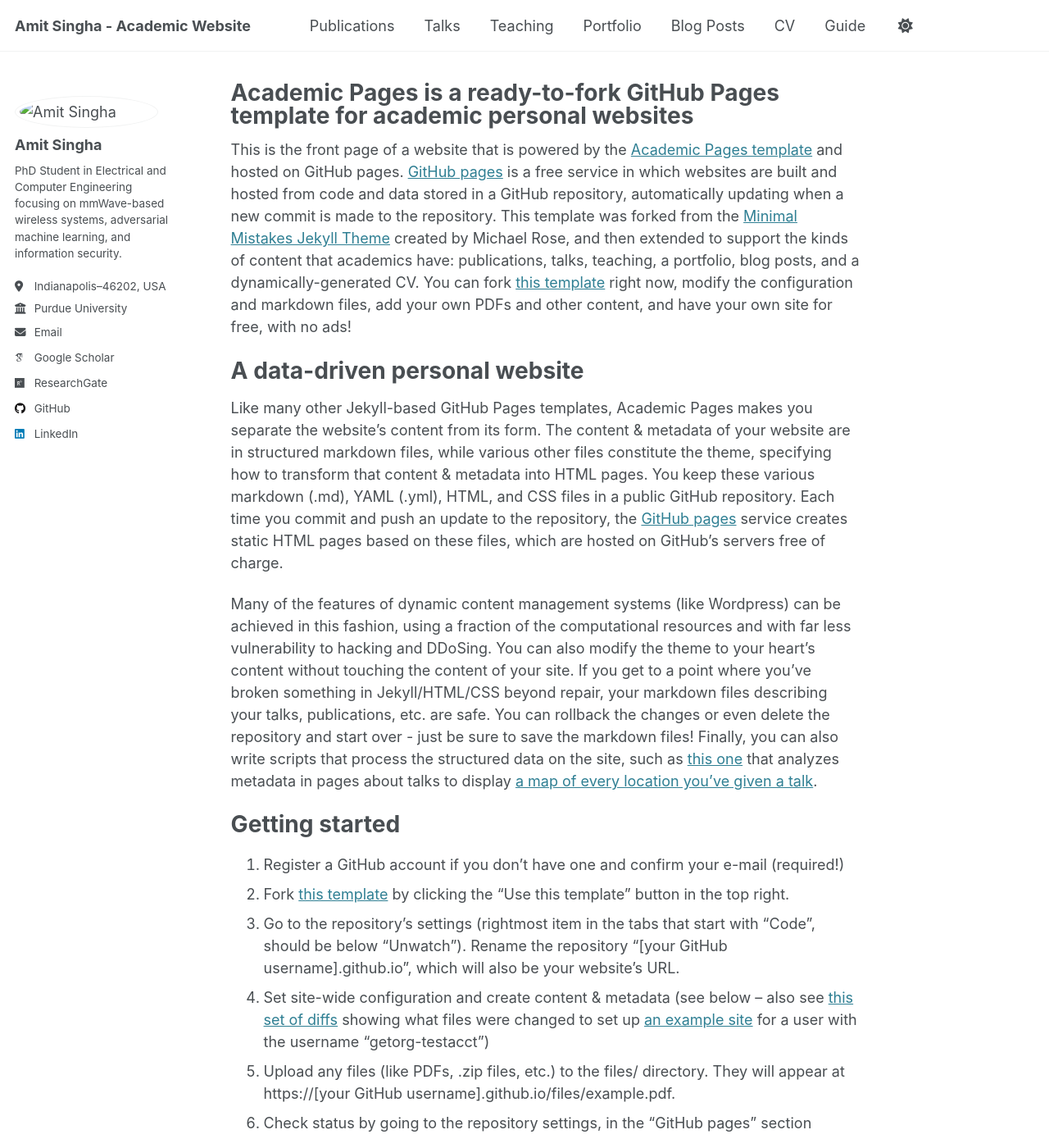
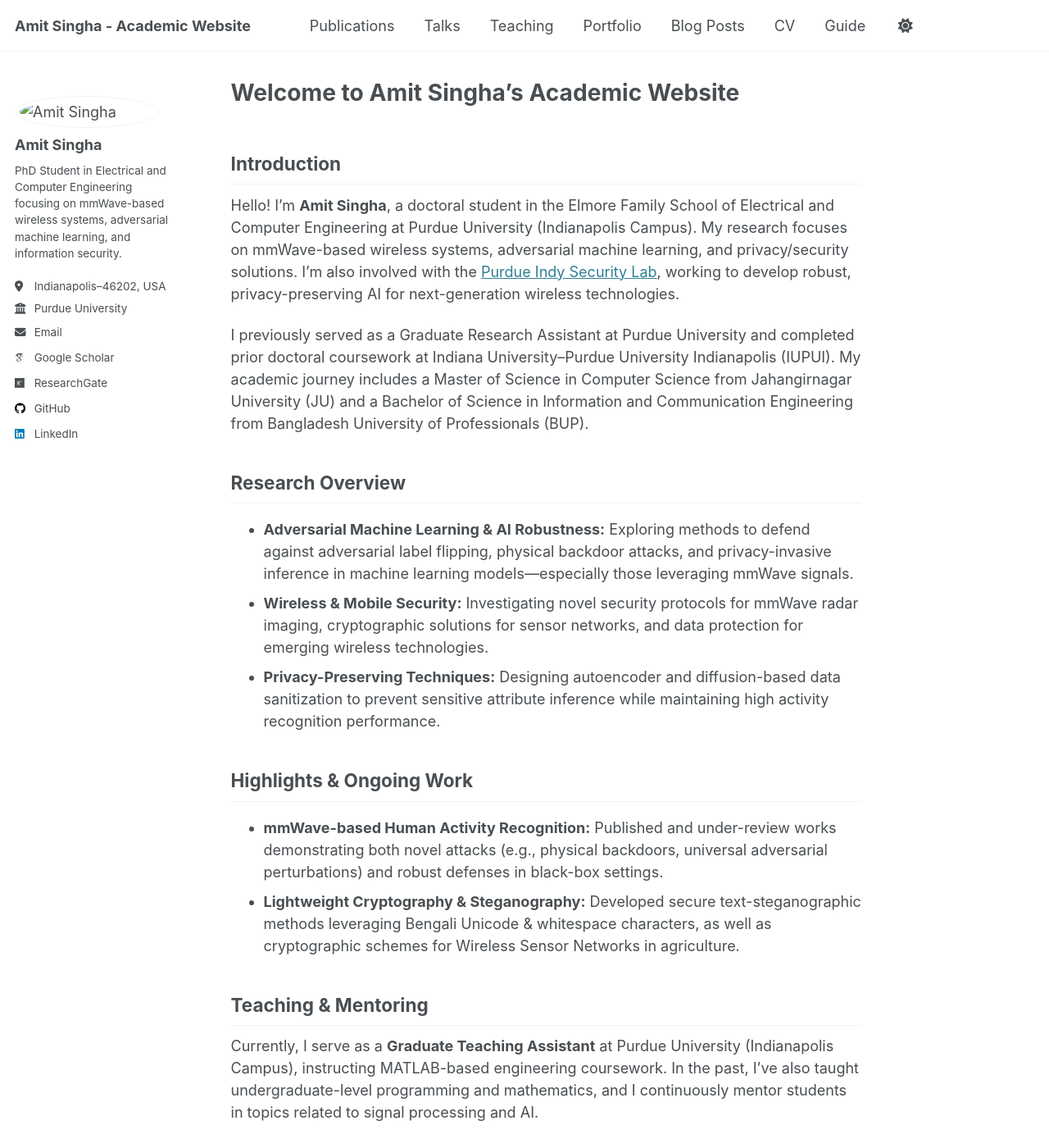
Before and after one commit to singpurdue/singpurdue.github.io, a Jekyll site: the page built from _pages/about.md, in a window 1280 px wide and 1400 px high. Shown: the whole window at 82% size. Built offline with Jekyll 4.4.1, drawn with Linux system fonts in a browser that asks for light colours; some web fonts are replaced; some of the changed text lies outside the part shown.

Commit message:
Update about.md

```diff
--- a/_pages/about.md
+++ b/_pages/about.md
@@ -1,49 +1,40 @@
 ---
 permalink: /
-title: "Academic Pages is a ready-to-fork GitHub Pages template for academic personal websites"
+title: "Welcome to Amit Singha's Academic Website"
 author_profile: true
 redirect_from:
   - /about/
   - /about.html
 ---
 
-This is the front page of a website that is powered by the [Academic Pages template](https://github.com/academicpages/academicpages.github.io) and hosted on GitHub pages. [GitHub pages](https://pages.github.com) is a free service in which websites are built and hosted from code and data stored in a GitHub repository, automatically updating when a new commit is made to the repository. This template was forked from the [Minimal Mistakes Jekyll Theme](https://mmistakes.github.io/minimal-mistakes/) created by Michael Rose, and then extended to support the kinds of content that academics have: publications, talks, teaching, a portfolio, blog posts, and a dynamically-generated CV. You can fork [this template](https://github.com/academicpages/academicpages.github.io) right now, modify the configuration and markdown files, add your own PDFs and other content, and have your own site for free, with no ads!
+## Introduction
 
-A data-driven personal website
-======
-Like many other Jekyll-based GitHub Pages templates, Academic Pages makes you separate the website's content from its form. The content & metadata of your website are in structured markdown files, while various other files constitute the theme, specifying how to transform that content & metadata into HTML pages. You keep these various markdown (.md), YAML (.yml), HTML, and CSS files in a public GitHub repository. Each time you commit and push an update to the repository, the [GitHub pages](https://pages.github.com/) service creates static HTML pages based on these files, which are hosted on GitHub's servers free of charge.
+Hello! I’m **Amit Singha**, a doctoral student in the Elmore Family School of Electrical and Computer Engineering at Purdue University (Indianapolis Campus). My research focuses on mmWave-based wireless systems, adversarial machine learning, and privacy/security solutions. I'm also involved with the [Purdue Indy Security Lab](https://www.cerias.purdue.edu/site/people/students/view/3815), working to develop robust, privacy-preserving AI for next-generation wireless technologies.
 
-Many of the features of dynamic content management systems (like Wordpress) can be achieved in this fashion, using a fraction of the computational resources and with far less vulnerability to hacking and DDoSing. You can also modify the theme to your heart's content without touching the content of your site. If you get to a point where you've broken something in Jekyll/HTML/CSS beyond repair, your markdown files describing your talks, publications, etc. are safe. You can rollback the changes or even delete the repository and start over - just be sure to save the markdown files! Finally, you can also write scripts that process the structured data on the site, such as [this one](https://github.com/academicpages/academicpages.github.io/blob/master/talkmap.ipynb) that analyzes metadata in pages about talks to display [a map of every location you've given a talk](https://academicpages.github.io/talkmap.html).
+I previously served as a Graduate Research Assistant at Purdue University and completed prior doctoral coursework at Indiana University–Purdue University Indianapolis (IUPUI). My academic journey includes a Master of Science in Computer Science from Jahangirnagar University (JU) and a Bachelor of Science in Information and Communication Engineering from Bangladesh University of Professionals (BUP).
 
-Getting started
-======
-1. Register a GitHub account if you don't have one and confirm your e-mail (required!)
-1. Fork [this template](https://github.com/academicpages/academicpages.github.io) by clicking the "Use this template" button in the top right.
-1. Go to the repository's settings (rightmost item in the tabs that start with "Code", should be below "Unwatch"). Rename the repository "[your GitHub username].github.io", which will also be your website's URL.
-1. Set site-wide configuration and create content & metadata (see below -- also see [this set of diffs](http://archive.is/3TPas) showing what files were changed to set up [an example site](https://getorg-testacct.github.io) for a user with the username "getorg-testacct")
-1. Upload any files (like PDFs, .zip files, etc.) to the files/ directory. They will appear at https://[your GitHub username].github.io/files/example.pdf.
-1. Check status by going to the repository settings, in the "GitHub pages" section
+## Research Overview
 
-Site-wide configuration
-------
-The main configuration file for the site is in the base directory in [_config.yml](https://github.com/academicpages/academicpages.github.io/blob/master/_config.yml), which defines the content in the sidebars and other site-wide features. You will need to replace the default variables with ones about yourself and your site's github repository. The configuration file for the top menu is in [_data/navigation.yml](https://github.com/academicpages/academicpages.github.io/blob/master/_data/navigation.yml). For example, if you don't have a portfolio or blog posts, you can remove those items from that navigation.yml file to remove them from the header.
+- **Adversarial Machine Learning & AI Robustness:** Exploring methods to defend against adversarial label flipping, physical backdoor attacks, and privacy-invasive inference in machine learning models—especially those leveraging mmWave signals.
+- **Wireless & Mobile Security:** Investigating novel security protocols for mmWave radar imaging, cryptographic solutions for sensor networks, and data protection for emerging wireless technologies.
+- **Privacy-Preserving Techniques:** Designing autoencoder and diffusion-based data sanitization to prevent sensitive attribute inference while maintaining high activity recognition performance.
 
-Create content & metadata
-------
-For site content, there is one markdown file for each type of content, which are stored in directories like _publications, _talks, _posts, _teaching, or _pages. For example, each talk is a markdown file in the [_talks directory](https://github.com/academicpages/academicpages.github.io/tree/master/_talks). At the top of each markdown file is structured data in YAML about the talk, which the theme will parse to do lots of cool stuff. The same structured data about a talk is used to generate the list of talks on the [Talks page](https://academicpages.github.io/talks), each [individual page](https://academicpages.github.io/talks/2012-03-01-talk-1) for specific talks, the talks section for the [CV page](https://academicpages.github.io/cv), and the [map of places you've given a talk](https://academicpages.github.io/talkmap.html) (if you run this [python file](https://github.com/academicpages/academicpages.github.io/blob/master/talkmap.py) or [Jupyter notebook](https://github.com/academicpages/academicpages.github.io/blob/master/talkmap.ipynb), which creates the HTML for the map based on the contents of the _talks directory).
+## Highlights & Ongoing Work
 
-**Markdown generator**
+- **mmWave-based Human Activity Recognition:** Published and under-review works demonstrating both novel attacks (e.g., physical backdoors, universal adversarial perturbations) and robust defenses in black-box settings.
+- **Lightweight Cryptography & Steganography:** Developed secure text-steganographic methods leveraging Bengali Unicode & whitespace characters, as well as cryptographic schemes for Wireless Sensor Networks in agriculture.
 
-The repository includes [a set of Jupyter notebooks](https://github.com/academicpages/academicpages.github.io/tree/master/markdown_generator
-) that converts a CSV containing structured data about talks or presentations into individual markdown files that will be properly formatted for the Academic Pages template. The sample CSVs in that directory are the ones I used to create my own personal website at stuartgeiger.com. My usual workflow is that I keep a spreadsheet of my publications and talks, then run the code in these notebooks to generate the markdown files, then commit and push them to the GitHub repository.
+## Teaching & Mentoring
 
-How to edit your site's GitHub repository
-------
-Many people use a git client to create files on their local computer and then push them to GitHub's servers. If you are not familiar with git, you can directly edit these configuration and markdown files directly in the github.com interface. Navigate to a file (like [this one](https://github.com/academicpages/academicpages.github.io/blob/master/_talks/2012-03-01-talk-1.md) and click the pencil icon in the top right of the content preview (to the right of the "Raw | Blame | History" buttons). You can delete a file by clicking the trashcan icon to the right of the pencil icon. You can also create new files or upload files by navigating to a directory and clicking the "Create new file" or "Upload files" buttons.
+Currently, I serve as a **Graduate Teaching Assistant** at Purdue University (Indianapolis Campus), instructing MATLAB-based engineering coursework. In the past, I’ve also taught undergraduate-level programming and mathematics, and I continuously mentor students in topics related to signal processing and AI.
 
-Example: editing a markdown file for a talk
-![Editing a markdown file for a talk](/images/editing-talk.png)
+## Learn More
 
-For more info
-------
-More info about configuring Academic Pages can be found in [the guide](https://academicpages.github.io/markdown/), the [growing wiki](https://github.com/academicpages/academicpages.github.io/wiki), and you can always [ask a question on GitHub](https://github.com/academicpages/academicpages.github.io/discussions). The [guides for the Minimal Mistakes theme](https://mmistakes.github.io/minimal-mistakes/docs/configuration/) (which this theme was forked from) might also be helpful.
+- **[Publications](/publications/):** A curated list of my conference and journal papers, focusing on wireless security, adversarial ML, and signal processing.
+- **[CV](/cv/):** Detailed academic credentials, research & teaching experiences, technical skills, and personal development milestones.
+- **[Projects](/projects/):** Descriptions of selected research and development projects (e.g., mmWave adversarial attacks, Deep Dream with VGG16/DenseNet121, ride-sharing apps, etc.).
+- **[Contact Me](mailto:singha3@purdue.edu):** For collaboration, inquiries, or to discuss potential research opportunities.
+
+---
+
+I hope you find this website helpful in learning about my research and professional background. Feel free to explore the different pages, download my [latest CV PDF](https://singpurdue.github.io/files/CV_9_7_24.pdf) if you need more details, or reach out to me on [Google Scholar](https://scholar.google.com/citations?user=X7PsN4gAAAAJ), [LinkedIn](https://www.linkedin.com/in/singha-amit/), [ResearchGate](https://www.researchgate.net/profile/Amit-Singha-3), or [GitHub](https://github.com/SINGHAMIT1).
```
